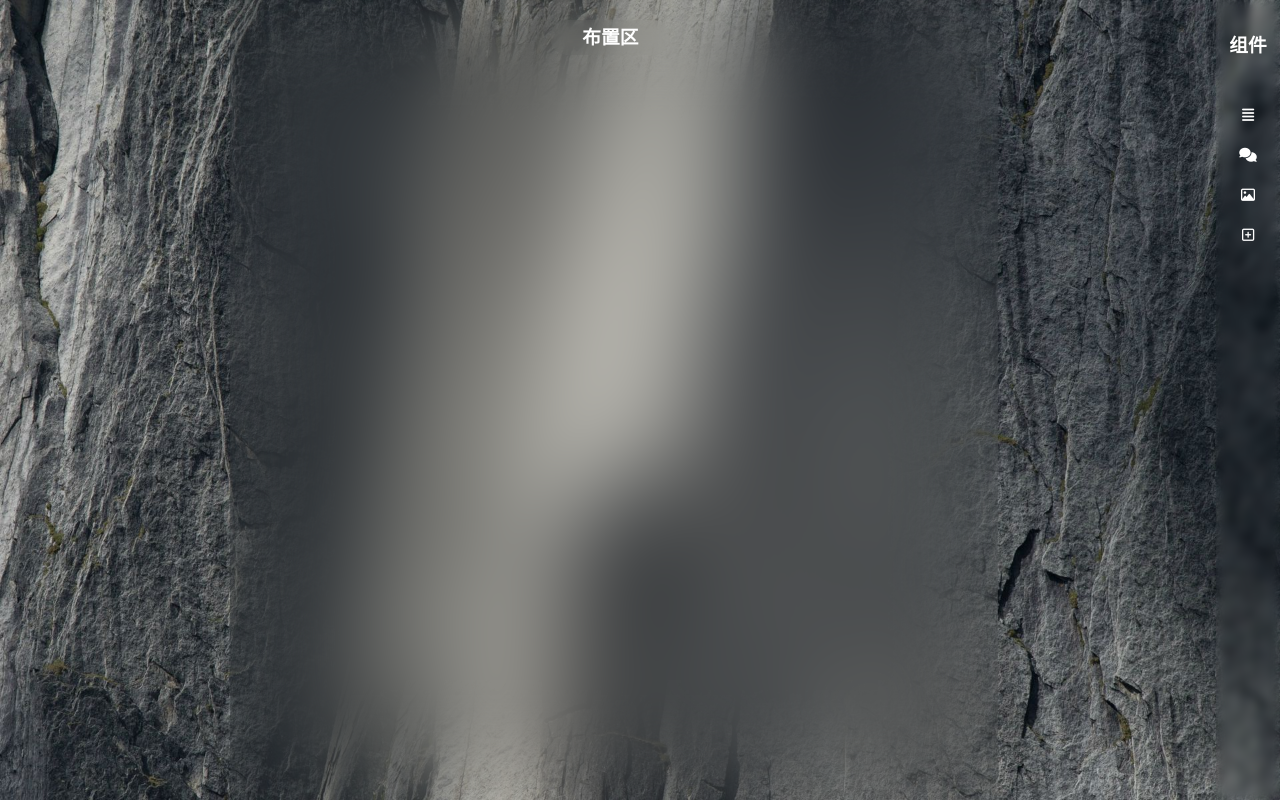
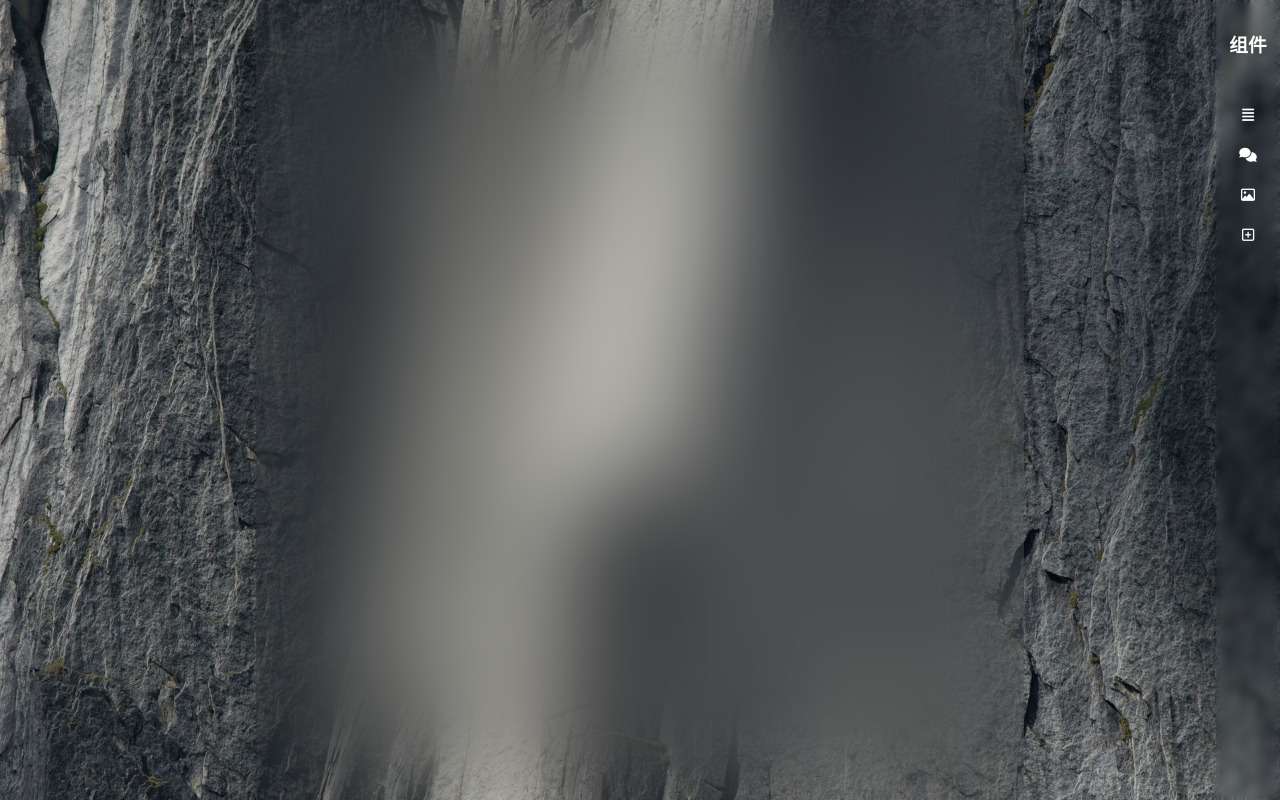
Before and after one commit to She-yh/DragSelfHomepage, a Vue app: page / in a window 1280 px wide. Built offline with nearby package versions, Linux system fonts and the light colour scheme.

Commit message:
修改自定义组件

```diff
--- a/src/components/DndList.vue
+++ b/src/components/DndList.vue
@@ -7,7 +7,6 @@
                      @get_show="get_show" @get_content="get_content"></Plusbox>
         </transition>
         <div class="dndList-list-view">
-            <h3 class="h-view">布置区</h3>
             <draggable :list="list_view" :options="{group:'article', disabled: disabled}"
                        @start="start22"
                        @end="end22"
@@ -124,21 +123,8 @@
     .fa-times-circle-o:before {
         font-size: 20px;
     }
-
-    .h-view {
-        z-index: 100;
-        width: 120px;
-        height: 35px;
-        line-height: 35px;
-        border-radius: 20px;
-        backdrop-filter: blur(8px);
-        position: fixed;
-        top: 20px;
-        margin-left: 43vw;
-        color: white;
-    }
-
     .dndList-list-view {
+        min-width: 280px;
         display: flex;
         flex-direction: column;
     }
@@ -148,6 +134,7 @@
         right: 0;
         height: 100vh;
         backdrop-filter: blur(5px);
+        min-width: 60px;
         top: 0;
         position: fixed;;
     }
@@ -171,16 +158,18 @@
 
     .body-face {
         position: fixed;
-        left: 18vw;
+        right: 20vw;
         width: 60vw;
         height: 100vh;
         backdrop-filter: blur(50px);
+        min-width: 280px;
     }
 
     .dragArea-view {
         position: absolute;
-        left: 18vw;
+        right: 20vw;
         width: 60vw;
+        min-width: 280px;
         height: 100%;
         min-height: 100vh;
     }
```
